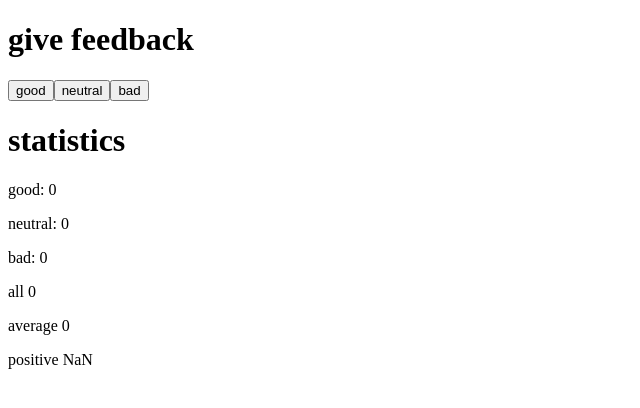
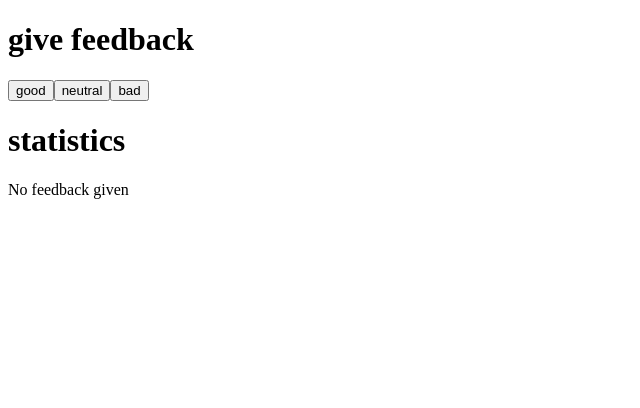
Before and after one commit to Giselle-Pacheco/module-1, a React (Create React App) app in the folder ex-6/: page / in a window 1280 px wide. Shown: the top 408 px of the page, without its empty margins (0-640 px from the left). Built offline with nearby package versions, Linux system fonts and the light colour scheme.

Commit message:
exercise 1.9 done

```diff
--- a/ex-6/src/index.js
+++ b/ex-6/src/index.js
@@ -1,6 +1,21 @@
 import React, { useState } from 'react'
 import ReactDOM from 'react-dom'
 
+const History = (props) => {
+  if (props.comments.length === 0) {
+    return (
+      <div>
+        No feedback given
+      </div>
+    )
+  }
+
+  return (
+    <div>
+      <Statistics good={props.good} neutral={props.neutral} bad={props.bad} total={props.total}/>
+    </div>
+  )
+}
 
 const Button = ({ onClick, text }) => (
   <button onClick={onClick}>
@@ -11,15 +26,12 @@ const Button = ({ onClick, text }) => (
 const Statistics=(props)=>{
   return(
     <div>
-      <p>
-        <h1>statistics</h1>
       <p>good: {props.good}</p>
       <p>neutral: {props.neutral}</p>
       <p>bad: {props.bad}</p>
       <p>all {props.total}</p>
       <p>average {(props.total)/3}</p>
       <p>positive {props.good/props.total}</p>
-      </p>
     </div>
   )
 }
@@ -29,28 +41,25 @@ const App = () => {
   const [good, setGood] = useState(0)
   const [neutral, setNeutral] = useState(0)
   const [bad, setBad] = useState(0)
+  const [comments, AllComments]=useState([])
 
 
   const handleGoodClick = () => {
+    AllComments(comments+1)
     setGood(good + 1)
   }
 
   const handleNeutralClick = () => {
+    AllComments(comments+1)
     setNeutral(neutral + 1)
   }
 
   const handleBadClick = () => {
+    AllComments(comments+1)
     setBad(bad + 1)
   }
 
   const total=good+bad+neutral
-
-  // {props.good_status}
- // <p>neutral {neutral}</p>
-// <p>bad {bad}</p>
-// <p>all {total}</p>
-// <p>average {(total)/3}</p>
-// <p>positive {good/total}</p>
 
 
   return (
@@ -61,8 +70,9 @@ const App = () => {
       <Button onClick={handleNeutralClick} text='neutral' />
       <Button onClick={handleBadClick} text='bad' />
 
-      <Statistics good={good} neutral={neutral} bad={bad} total={total}/>
+      <h1>statistics</h1>
 
+      <History  comments={comments} good={good} neutral={neutral} bad={bad} total={total}/>
 
 
 
```
Lines whose indentation alone changed are shown as unchanged.
